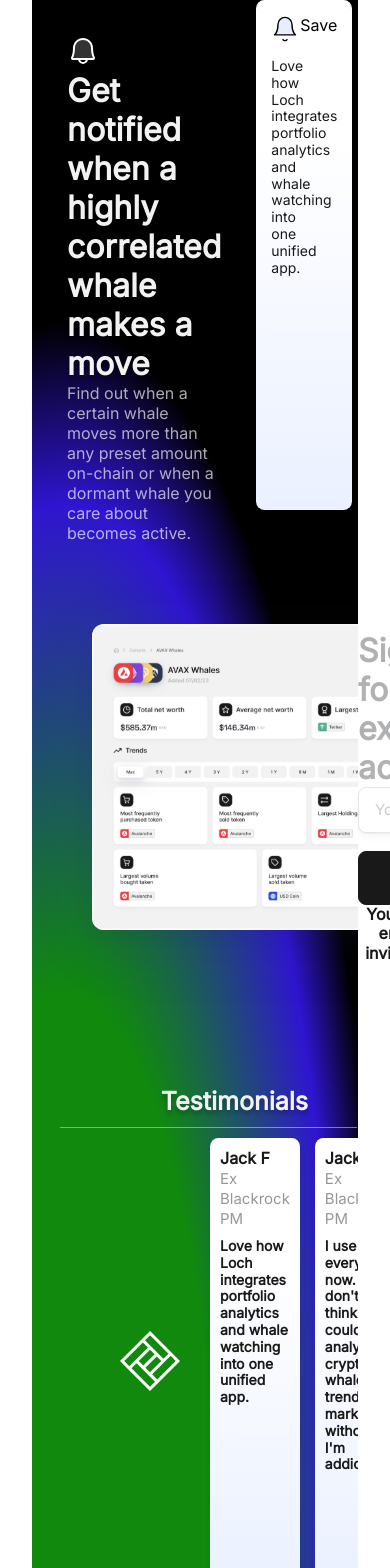
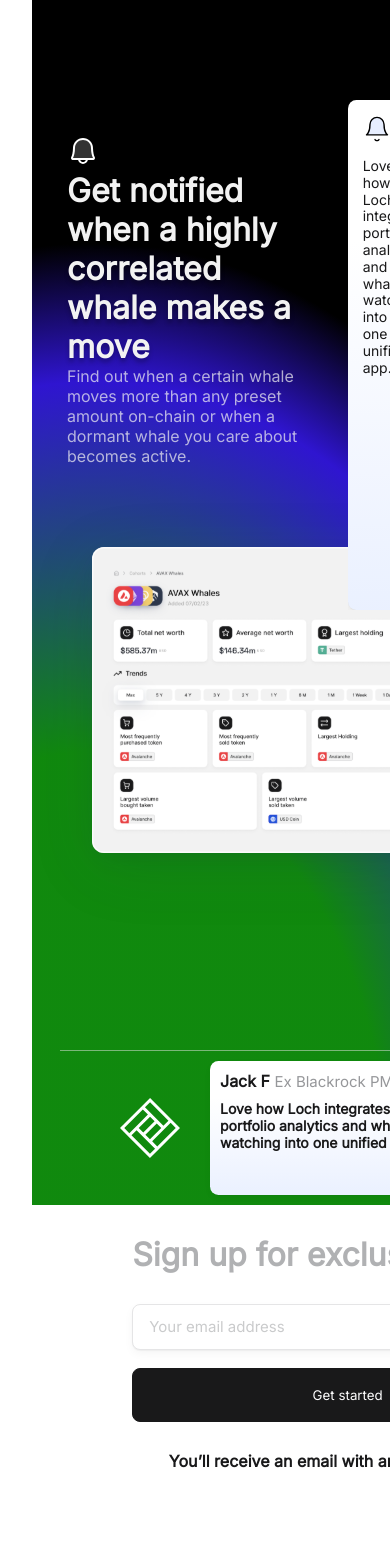
Before and after one commit to TejasChaudhariNdb/loch, a Next.js app: page / in a window 390 px wide. Shown: the top 1568 px of the page. After the commit the page ends 1501 px from the top, so only its background shows below. Built offline with nearby package versions, Linux system fonts and the light colour scheme.

Commit message:
email submit added

```diff
--- a/components/Notifaction.jsx
+++ b/components/Notifaction.jsx
@@ -19,7 +19,7 @@
   }, [slides.length]);
 
   return (
-    <div className="container">
+    <div className="container padding_top_50">
       <div className="screen">
         <div className="content">
           <div>
--- a/components/Testimonials.jsx
+++ b/components/Testimonials.jsx
@@ -70,6 +70,7 @@
           </div>
         </div>
       </div>
+
     </div>
   );
 }
--- a/pages/index.js
+++ b/pages/index.js
@@ -1,12 +1,39 @@
 import Head from "next/head";
 import Image from "next/image";
 import styles from "../styles/Home.module.css";
-
+import { useState } from 'react';
 import Notifaction from "../components/Notifaction";
 import Watch from "../components/Watch";
 import Testimonials from "../components/Testimonials";
+import { useRouter } from 'next/router';
+export default function Home() {
 
-export default function Home() {
+
+  const [email, setEmail] = useState('');
+  const [errorMessage, setErrorMessage] = useState('');
+  const router = useRouter();
+
+  const handleEmailChange = (e) => {
+    setEmail(e.target.value);
+    setErrorMessage('');
+  };
+
+  const handleSubmit = (e) => {
+    e.preventDefault();
+
+    if (!isValidEmail(email)) {
+      setErrorMessage('Please enter a valid email');
+      return;
+    }
+
+    // Redirect the user to the desired URL
+    router.push('https://app.loch.one/welcome.');
+  };
+  const isValidEmail = (email) => {
+    // Check if the email contains "@" and "."
+    return email.includes('@') && email.includes('.');
+  };
+
   return (
     <div className={styles.container}>
       <Head>
@@ -19,34 +46,38 @@
         />
       </Head>
 
-      <main className="container">
-        <div className="screen left">
+      <main className="container responsive_container">
+        <div className="screen left responsive_screen">
 <Notifaction />
 <Watch />
 <Testimonials />
 
         </div>
 
-        <div className="screen right">
-          <div className="right_container">
+        <div className="screen right responsive_screen">
+      <form className="right_container" onSubmit={handleSubmit}>
         <h1 className="signup_heading">Sign up for exclusive access</h1>
         <div>
           <input
             type="text"
             placeholder="Your email address"
-                class="email_input"
+            className="email_input"
+            value={email}
+            onChange={handleEmailChange}
           />
         </div>
-
+        {errorMessage && <p className="error_message">{errorMessage}</p>}
         <div>
-              <button className="get_started">Get started</button>
+          <button className="get_started" type="submit">
+            Get started
+          </button>
         </div>
         <div className="email_info">
           <p className="email_info_text">
             You’ll receive an email with an invite link to join.
           </p>
         </div>
-          </div>
+      </form>
     </div>
       </main>
     </div>
--- a/styles/globals.css
+++ b/styles/globals.css
@@ -8,6 +8,7 @@
 
 }
 .container{
+
   display: flex;
 
 }
@@ -16,7 +17,20 @@
   flex: 1;
 
 }
+@media screen and (max-width: 767px) {
+  .responsive_container {
+    flex-direction: column;
+    display: grid;
+  }
 
+  .responsive_screen {
+    flex: none;
+  }
+
+  .right{
+    padding: 30px;
+  }
+}
 .left{
   background: radial-gradient(
     99.84% 79.84% at 10% 100%,
@@ -74,7 +88,7 @@
 
 .signup_heading{
   color: #B0B1B3;
-
+  margin-bottom: 30px;
 }
 
 .email_info{
@@ -84,6 +98,7 @@
 font-weight: 600;
 font-size: 16px;
 line-height: 120%;
+margin-top: 30px;
 }
 
 
@@ -204,3 +219,13 @@
   color: #96979A;
   font-size: 15px;
 }
+
+.padding_top_50{
+  padding-top: 100px;
+}
+
+.error_message{
+  color: red;
+  text-align: center;
+  padding-top: 5px;
+}
```
Lines whose indentation alone changed are shown as unchanged.
